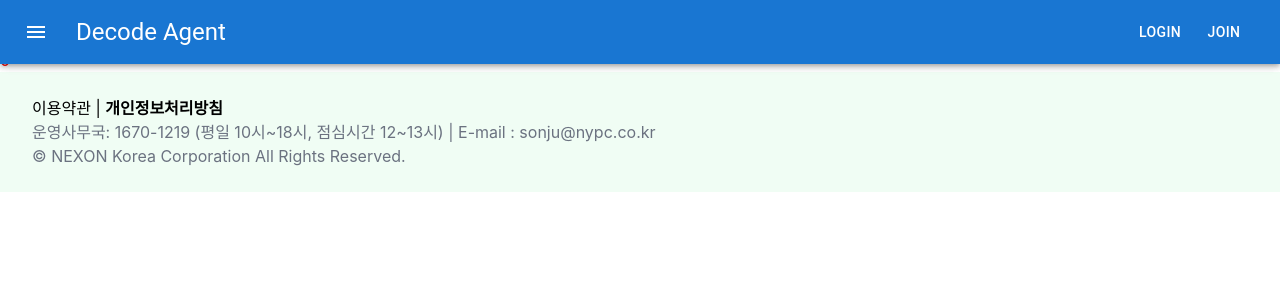
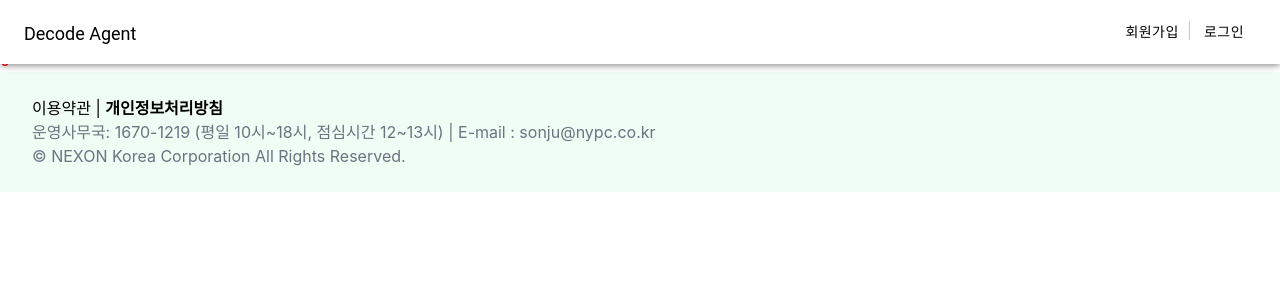
Before and after one commit to NYPC-Decode-Agent/Project-Sonju, a React (Create React App) app in the folder frontend/: page /main in a window 1280 px wide. Shown: the top 300 px of the page. Built offline with nearby package versions, Linux system fonts and the light colour scheme.

Commit message:
feat: 헤더 디자인 잡기

```diff
--- /dev/null
+++ b/frontend/src/common/Header/index.tsx
@@ -0,0 +1,38 @@
+import React from "react";
+import { AppBar, Toolbar, Typography, Button } from "@mui/material";
+import { Link } from "react-router-dom";
+
+interface HeaderProps {
+  toggleSidebar: () => void;
+}
+
+const Header: React.FC<HeaderProps> = ({ toggleSidebar }) => {
+  return (
+    <div className="bg-white">
+      <AppBar sx={{ zIndex: 9999 }} color="inherit">
+        <Toolbar>
+          <Typography variant="h5" component="div" sx={{ flexGrow: 1 }}>
+            <Link to={"/"} className="no-underline text-lg">
+              Decode Agent
+            </Link>
+          </Typography>
+          <div className="flex">
+            <Button color="inherit">
+              <Link className="no-underline" to={"/login"}>
+                회원가입
+              </Link>
+            </Button>
+            <div className="flex text-[#CCCCCC] items-center pb-1">|</div>
+            <Button color="inherit">
+              <Link className="no-underline" to={"/signup"}>
+                로그인
+              </Link>
+            </Button>
+          </div>
+        </Toolbar>
+      </AppBar>
+    </div>
+  );
+};
+
+export default Header;
--- a/frontend/src/components/Header.tsx
+++ /dev/null
@@ -1,38 +0,0 @@
-import React from 'react';
-import { AppBar, Toolbar, IconButton, Typography, Button } from '@mui/material';
-import { Link } from 'react-router-dom';
-import MenuIcon from '@mui/icons-material/Menu';
-
-interface HeaderProps {
-  toggleSidebar: () => void;
-}
-
-const Header: React.FC<HeaderProps> = ({ toggleSidebar }) => {
-  return (
-    <AppBar sx={{ zIndex: 9999 }}>
-      <Toolbar>
-        <IconButton
-          size="large"
-          edge="start"
-          color="inherit"
-          aria-label="menu"
-          sx={{ mr: 2 }}
-          onClick={toggleSidebar}
-        >
-          <MenuIcon />
-        </IconButton>
-        <Typography variant="h5" component="div" sx={{ flexGrow: 1 }}>
-          <Link to={'/'} className="no-underline">Decode Agent</Link>
-        </Typography>
-        <Button color="inherit">
-          <Link className="no-underline" to={'/login'}>Login</Link>
-        </Button>
-        <Button color="inherit">
-          <Link className="no-underline" to={'/signup'}>Join</Link>
-        </Button>
-      </Toolbar>
-    </AppBar>
-  );
-};
-
-export default Header;
--- a/frontend/src/components/Sidebar.tsx
+++ /dev/null
@@ -1,43 +0,0 @@
-import React from 'react';
-import { Drawer, List, ListItem, ListItemText, Toolbar } from '@mui/material';
-import { Link } from 'react-router-dom';
-
-const drawerWidth = 240;
-
-interface SidebarProps {
-  isOpen: boolean;
-  closeSidebar: () => void;
-}
-
-export const Sidebar: React.FC<SidebarProps> = ({ isOpen, closeSidebar }) => {
-  return (
-    <Drawer
-      variant="persistent"
-      anchor="left"
-      open={isOpen}          // Sidebar 열림/닫힘 상태 제어
-      onClose={closeSidebar} // Sidebar 외부 클릭 시 닫기
-      sx={{
-        width: drawerWidth,
-        flexShrink: 0,
-        '& .MuiDrawer-paper': {
-          width: drawerWidth,
-          boxSizing: 'border-box',
-        },
-      }}
-    >
-      <Toolbar />
-      <List>
-        {[{ title: 'Home', path: '/home' }, { title: 'About', path: '/about' }].map((item) => (
-          <ListItem
-            key={item.path}
-            component={Link}
-            to={item.path}
-            onClick={closeSidebar}  // 클릭 시 Sidebar 닫기
-          >
-            <ListItemText primary={item.title} />
-          </ListItem>
-        ))}
-      </List>
-    </Drawer>
-  );
-};
--- a/frontend/src/page/main/index.tsx
+++ b/frontend/src/page/main/index.tsx
@@ -1,9 +1,8 @@
 import React, { useState } from "react";
 import { BrowserRouter as Router, Route, Routes } from "react-router-dom";
-import Header from "../../components/Header";
-import { Sidebar } from "../../components/Sidebar";
 import routes from "../../router/routes";
 import { Footer } from "../../common/Footer";
+import Header from "../../common/Header";
 
 export const Main = () => {
   const [value, setValue] = useState("김철수");
@@ -17,10 +16,6 @@ export const Main = () => {
     <Router>
       <div className="App">
         <Header toggleSidebar={toggleSidebar} />
-        <Sidebar
-          isOpen={isSidebarOpen}
-          closeSidebar={() => setSidebarOpen(false)}
-        />
         <header className="App-header app-container"></header>
         <main>
           <Routes>
```
